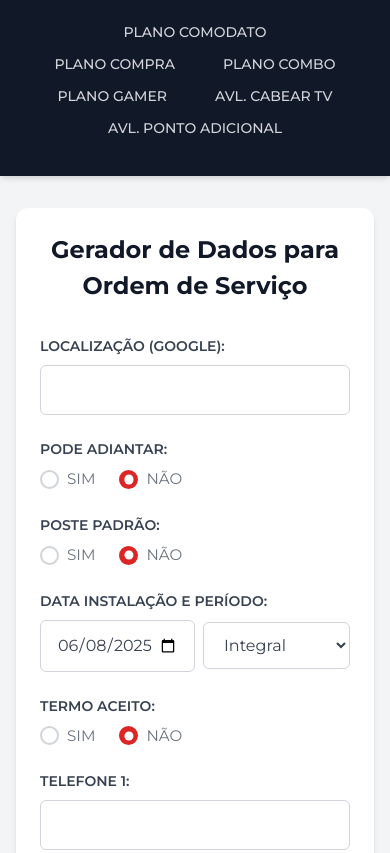
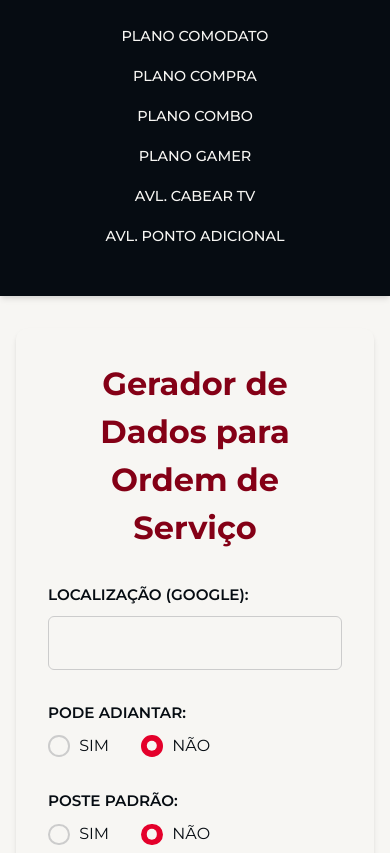
Before and after one commit to SilvasPedro/OS_Comercial, a plain HTML site: page index.html in a window 390 px wide. Shown: the top 853 px of the page. Drawn offline with nearby package versions, Linux system fonts and the light colour scheme.

Commit message:
Javascript atualizado, inserindo formatação de texto com o R$ antes do valores. E atualizado o CSS com novas cores e responsividade.

```diff
--- a/index.html
+++ b/index.html
@@ -10,15 +10,30 @@
     <link href="https://fonts.googleapis.com/css2?family=Montserrat:wght@400;500;600;700&display=swap" rel="stylesheet">
     <script src="https://cdn.tailwindcss.com"></script>
     <link rel="stylesheet" href="style/styles.css">
+
+    <script>
+        tailwind.config = {
+            theme: {
+                extend: {
+                    colors: {
+                        primary: '#840016', /* Vermelho escuro */
+                        secondary: '#E4002B', /* Vermelho vibrante */
+                        tertiary: '#060C12', /* Preto/Azul escuro */
+                        neutral: '#F7F6F3', /* Branco/Creme */
+                    },
+                    fontFamily: {
+                        montserrat: ['Montserrat', 'sans-serif'],
+                    },
+                },
+            },
+        }
+    </script>
 </head>
 
-<body class="flex flex-col items-center">
+<body class="flex flex-col min-h-screen font-montserrat bg-neutral">
 
     <nav class="navbar">
         <div class="nav-container">
-            <!-- <div class="logo-area">
-                <span class="logo-placeholder-text">MinhaLogo</span>
-            </div> -->
             <ul class="menu-links">
                 <li><a href="index.html">PLANO COMODATO</a></li>
                 <li><a href="plano-compra.html">PLANO COMPRA</a></li>
@@ -36,7 +51,7 @@
         <div class="form-container">
             <h1 class="form-title">Gerador de Dados para Ordem de Serviço</h1>
 
-            <form id="osForm" class="grid grid-cols-1 md:grid-cols-2 gap-y-6 gap-x-8">
+            <form id="osForm" class="grid grid-cols-1 md:grid-cols-2 gap-y-8 gap-x-10">
                 <div>
                     <label for="localizacao" class="form-label">LOCALIZAÇÃO (GOOGLE):</label>
                     <input type="text" id="localizacao" name="localizacao" class="form-input">
@@ -72,7 +87,7 @@
 
                 <div>
                     <label for="dataInstalacao" class="form-label">DATA INSTALAÇÃO E PERÍODO:</label>
-                    <div class="flex items-center space-x-2">
+                    <div class="flex items-center space-x-4">
                         <input type="date" id="dataInstalacao" name="dataInstalacao" class="form-input w-1/2">
                         <select id="periodo" name="periodo" class="form-select w-1/2">
                             <option value="Integral">Integral</option>
@@ -142,7 +157,6 @@
                 <div>
                     <label for="modalidade" class="form-label">MODALIDADE DA CONTRATAÇÃO:</label>
                     <input class="form-input" type="text" value="KIT GIGA COMODATO" id="modalidade" disabled>
-                    </select>
                 </div>
 
                 <div>
@@ -158,7 +172,7 @@
 
                 <div>
                     <label for="valorPlano" class="form-label">VALOR DO PLANO:</label>
-                    <input type="text" id="valorPlano" name="valorPlano" class="form-input" placeholder="Ex: R$ 99,90">
+                    <input type="text" id="valorPlano" name="valorPlano" class="form-input" placeholder="Ex: 99,90">
                 </div>
 
                 <div>
@@ -169,7 +183,7 @@
 
                 <div>
                     <label for="total" class="form-label">TOTAL:</label>
-                    <input type="text" id="total" name="total" class="form-input" placeholder="Ex: R$ 99,90">
+                    <input type="text" id="total" name="total" class="form-input" placeholder="Ex: 99,90">
                 </div>
 
                 <div>
@@ -188,7 +202,8 @@
                     </select>
                 </div>
 
-                <div class="md:col-span-2"> <label class="form-label">AVALIAÇÃO PARA PONTO ADICIONAL:</label>
+                <div class="md:col-span-2">
+                    <label class="form-label">AVALIAÇÃO PARA PONTO ADICIONAL:</label>
                     <div class="radio-group">
                         <label class="radio-label">
                             <input type="radio" name="pontoAdicional" value="SIM" class="form-radio">
@@ -201,17 +216,17 @@
                     </div>
                 </div>
 
-                <div class="md:col-span-2 mt-6">
+                <div class="md:col-span-2 mt-8">
                     <button type="button" id="generateText" class="btn btn-primary w-full">
                         Gerar Texto Formatado
                     </button>
                 </div>
             </form>
 
-            <div id="resultArea" class="mt-10 hidden">
-                <h2 class="text-xl font-semibold text-gray-800 mb-4">Texto Formatado:</h2>
-                <textarea id="formattedText" rows="15" class="result-textarea"></textarea>
-                <button id="copyButton" class="btn btn-secondary w-full mt-4">
+            <div id="resultArea" class="mt-12 hidden">
+                <h2 class="text-xl font-semibold text-tertiary mb-6">Texto Formatado:</h2>
+                <textarea id="formattedText" rows="18" class="result-textarea"></textarea>
+                <button id="copyButton" class="btn btn-secondary w-full mt-6">
                     Copiar Texto
                 </button>
             </div>
--- a/js/plano-compra.js
+++ b/js/plano-compra.js
@@ -53,7 +53,7 @@ document.addEventListener('DOMContentLoaded', function() {
             data.velocidadeValorRecarga = osForm.elements['velocidadeValorRecarga'].value.trim() || 'Não informado';
 
             data.taxaAtivacao = osForm.elements['taxaAtivacao'].value.trim() || 'instalação gratuita';
-            data.total = osForm.elements['total'].value.trim() || 'Não informado';
+            data.total = osForm.elements['total'].value.trim(); // Removido o 'R$' inicial para adicionar na formatação
             data.vendedor = osForm.elements['vendedor'].value.trim() || 'Não informado';
             data.dataVencimentoFatura = osForm.elements['dataVencimentoFatura'].value.trim() || 'Não informado';
 
@@ -75,7 +75,7 @@ SERVIÇO: ${data.servico}
 RECARGA MAIOR?: ${data.recargaMaior}
 VELOCIDADE E VALOR DA RECARGA: ${data.velocidadeValorRecarga}
 TAXA DE ATIVAÇÃO: ${data.taxaAtivacao}
-TOTAL: ${data.total}
+TOTAL: ${data.total ? `R$${data.total}` : 'Não informado'}
 VENDEDOR: ${data.vendedor}
 DATA DE VENCIMENTO DA FATURA: ${data.dataVencimentoFatura}
             `.trim();
--- a/style/styles.css
+++ b/style/styles.css
@@ -2,18 +2,18 @@
 :root {
     --font-principal: 'Montserrat', sans-serif;
 
-    --cor-preto: #111827; /* Tailwind gray-900 - um preto suave */
-    --cor-branco: #ffffff;
-    --cor-cinza-chumbo: #374151; /* Tailwind gray-700 */
-    --cor-cinza-medio: #6b7280; /* Tailwind gray-500 */
-    --cor-cinza-claro: #d1d5db; /* Tailwind gray-300 */
-    --cor-cinza-fundo: #f3f4f6; /* Tailwind gray-100 - para o fundo da página */
-    --cor-vermelho: #dc2626; /* Tailwind red-600 */
-    --cor-vermelho-hover: #b91c1c; /* Tailwind red-700 */
+    /* Novas Cores */
+    --cor-primaria: #840016; /* Vermelho escuro para destaque */
+    --cor-secundaria: #E4002B; /* Vermelho vibrante para botões e interações */
+    --cor-fundo-escuro: #060C12; /* Preto/Azul escuro para fundo de seções e texto principal */
+    --cor-fundo-claro: #F7F6F3; /* Branco/Creme para fundo de página e cards */
 
-    --cor-borda: var(--cor-cinza-claro);
-    --cor-input-foco-borda: var(--cor-vermelho);
-    --cor-input-foco-sombra: rgba(220, 38, 38, 0.25); /* Sombra vermelha suave */
+    /* Cores derivadas das novas */
+    --cor-texto-escuro: var(--cor-fundo-escuro);
+    --cor-texto-claro: var(--cor-fundo-claro);
+    --cor-borda: #cccccc; /* Um cinza neutro para bordas */
+    --cor-input-foco-borda: var(--cor-secundaria);
+    --cor-input-foco-sombra: rgba(228, 0, 43, 0.25); /* Sombra suave do vermelho secundário */
 
     --sombra-padrao: 0 4px 6px -1px rgba(0, 0, 0, 0.1), 0 2px 4px -1px rgba(0, 0, 0, 0.06);
 }
@@ -21,132 +21,126 @@
 /* Reset Básico e Estilo do Body */
 body {
     font-family: var(--font-principal);
-    background-color: var(--cor-cinza-fundo);
-    color: var(--cor-cinza-chumbo);
+    background-color: var(--cor-fundo-claro); /* Fundo da página com a cor clara */
+    color: var(--cor-texto-escuro); /* Texto principal com a cor escura */
     margin: 0;
     padding: 0;
     min-height: 100vh;
-    display: flex; /* Já definido no HTML, mas para garantir */
-    flex-direction: column; /* Já definido no HTML */
+    display: flex;
+    flex-direction: column;
 }
 
 /* Estilos do Menu de Navegação */
 .navbar {
     width: 100%;
-    background-color: var(--cor-preto);
-    padding: 1rem 0; /* Apenas padding vertical */
+    background-color: var(--cor-fundo-escuro); /* Fundo do menu com a cor escura */
+    padding: 1rem 0;
     box-shadow: var(--sombra-padrao);
-    position: sticky; /* Faz o menu ficar fixo no topo ao rolar */
+    position: sticky;
     top: 0;
     z-index: 1000;
 }
 
 .nav-container {
     width: 90%;
-    max-width: 1200px; /* Largura máxima para o conteúdo do menu */
-    margin: 0 auto; /* Centraliza o container */
+    max-width: 1200px;
+    margin: 0 auto;
     display: flex;
-    justify-content: space-between; /* Logo à esquerda, links no centro/direita */
+    justify-content: space-between;
     align-items: center;
 }
 
 .logo-area {
-    flex-shrink: 0; /* Impede que a logo encolha */
+    flex-shrink: 0;
 }
 
 .logo-placeholder-text {
-    font-size: 1.75rem; /* Tamanho da fonte para o placeholder da logo */
+    font-size: 1.75rem;
     font-weight: 700;
-    color: var(--cor-branco);
+    color: var(--cor-texto-claro); /* Texto da logo com a cor clara */
     text-decoration: none;
 }
-/* Se for usar uma imagem para a logo:
-.logo-area img {
-    height: 40px;
-    width: auto;
-}
-*/
 
 .menu-links {
     list-style-type: none;
     margin: 0;
     padding: 0;
     display: flex;
-    justify-content: center; /* Centraliza os links */
-    flex-grow: 1; /* Faz os links ocuparem o espaço central */
-    flex-wrap: wrap; /* Permite quebra de linha em telas menores */
+    justify-content: center;
+    flex-grow: 1;
+    flex-wrap: wrap;
 }
 
 .menu-links li {
-    margin: 0 0.5rem; /* Espaçamento horizontal menor entre os links */
+    margin: 0 0.75rem; /* Aumentado um pouco o espaçamento entre os links */
 }
 
 .menu-links a {
-    color: var(--cor-cinza-claro);
+    color: var(--cor-fundo-claro); /* Cor padrão dos links com a cor clara */
     text-decoration: none;
-    font-weight: 500; /* Medium weight */
-    padding: 0.75rem 1rem; /* Mais padding para área de clique maior */
-    border-radius: 0.375rem; /* rounded-md */
+    font-weight: 500;
+    padding: 0.75rem 1.25rem; /* Mais padding para um visual mais robusto */
+    border-radius: 0.375rem;
     transition: background-color 0.2s ease, color 0.2s ease;
-    text-transform: uppercase; /* Deixa os links em maiúsculo */
-    font-size: 0.875rem; /* Tamanho de fonte um pouco menor para os links */
+    text-transform: uppercase;
+    font-size: 0.9rem; /* Levemente maior */
 }
 
 .menu-links a:hover,
 .menu-links a:focus {
-    background-color: var(--cor-cinza-chumbo);
-    color: var(--cor-branco);
+    background-color: var(--cor-primaria); /* Fundo no hover/focus com a cor primária */
+    color: var(--cor-texto-claro); /* Texto no hover/focus permanece claro */
 }
 
 .menu-actions {
-    flex-shrink: 0; /* Impede que esta área encolha */
-    /* Estilos para esta área se necessário */
+    flex-shrink: 0;
 }
 
 
 /* Layout do Conteúdo Principal */
 .main-content {
-    flex-grow: 1; /* Faz o conteúdo principal ocupar o espaço restante */
+    flex-grow: 1;
     width: 100%;
     display: flex;
     justify-content: center;
-    padding: 2rem 1rem; /* Espaçamento ao redor do container do formulário */
+    padding: 3rem 1.5rem; /* Mais espaçamento para a área do formulário */
 }
 
 .form-container {
-    background-color: var(--cor-branco);
-    padding: 2.5rem; /* Aumentado o padding interno */
-    border-radius: 0.75rem; /* Bordas mais arredondadas */
+    background-color: var(--cor-texto-claro); /* Fundo do container do formulário com a cor clara */
+    padding: 3rem; /* Mais padding interno */
+    border-radius: 0.75rem;
     box-shadow: var(--sombra-padrao);
     width: 100%;
+    max-width: 800px; /* Definindo uma largura máxima para o formulário */
 }
 
 .form-title {
-    font-size: 2rem; /* Tamanho maior para o título */
-    font-weight: 700; /* Bold */
-    color: var(--cor-preto);
-    margin-bottom: 2rem; /* Mais espaço abaixo do título */
+    font-size: 2.5rem; /* Título maior e mais impactante */
+    font-weight: 700;
+    color: var(--cor-primaria); /* Título com a cor primária */
+    margin-bottom: 2.5rem; /* Mais espaço abaixo do título */
     text-align: center;
 }
 
 /* Estilos de Formulário */
 .form-label {
     display: block;
-    margin-bottom: 0.5rem;
-    font-weight: 600; /* Semi-bold */
-    color: var(--cor-cinza-chumbo);
-    font-size: 0.875rem;
+    margin-bottom: 0.6rem; /* Mais espaço abaixo do label */
+    font-weight: 600;
+    color: var(--cor-texto-escuro); /* Label com a cor de texto escura */
+    font-size: 0.95rem; /* Levemente maior */
 }
 
 .form-input,
 .form-select,
 .result-textarea {
     width: 100%;
-    padding: 0.75rem 1rem;
+    padding: 0.85rem 1.15rem; /* Mais padding */
     border: 1px solid var(--cor-borda);
-    border-radius: 0.375rem; /* rounded-md */
-    background-color: var(--cor-branco);
-    color: var(--cor-cinza-chumbo);
+    border-radius: 0.375rem;
+    background-color: var(--cor-texto-claro);
+    color: var(--cor-texto-escuro);
     font-size: 1rem;
     transition: border-color 0.2s ease, box-shadow 0.2s ease;
 }
@@ -159,51 +153,48 @@ body {
     box-shadow: 0 0 0 0.2rem var(--cor-input-foco-sombra);
 }
 
-
-
-
 /* Estilos para Radio Buttons */
 .radio-group {
     display: flex;
-    gap: 1.5rem; /* Espaço entre as opções de rádio */
-    margin-top: 0.25rem;
+    gap: 2rem; /* Mais espaço entre as opções */
+    margin-top: 0.5rem;
 }
 
 .radio-label {
     display: inline-flex;
     align-items: center;
     cursor: pointer;
-    font-size: 0.95rem;
-    color: var(--cor-cinza-medio);
+    font-size: 1rem; /* Tamanho padrão da fonte */
+    color: var(--cor-texto-escuro);
 }
 
 .radio-label span {
-    margin-left: 0.5rem;
+    margin-left: 0.6rem; /* Mais espaço entre o rádio e o texto */
 }
 
-.form-radio { /* Estilizando o radio button em si */
-    appearance: none; /* Remove a aparência padrão */
+.form-radio {
+    appearance: none;
     -webkit-appearance: none;
-    width: 1.25em;
-    height: 1.25em;
-    border: 2px solid var(--cor-cinza-claro);
+    width: 1.35em; /* Levemente maior */
+    height: 1.35em;
+    border: 2px solid var(--cor-borda);
     border-radius: 50%;
-    background-color: var(--cor-branco);
+    background-color: var(--cor-texto-claro);
     transition: all 0.2s ease-in-out;
-    position: relative; /* Para o ponto interno */
+    position: relative;
 }
 
 .form-radio:checked {
-    border-color: var(--cor-vermelho);
-    background-color: var(--cor-vermelho);
+    border-color: var(--cor-secundaria); /* Borda do rádio marcado com a cor secundária */
+    background-color: var(--cor-secundaria); /* Fundo do rádio marcado com a cor secundária */
 }
 
-.form-radio:checked::before { /* Ponto interno do radio button */
+.form-radio:checked::before {
     content: '';
     display: block;
-    width: 0.60em;
-    height: 0.60em;
-    background-color: var(--cor-branco);
+    width: 0.65em; /* Ponto interno maior */
+    height: 0.65em;
+    background-color: var(--cor-texto-claro);
     border-radius: 50%;
     position: absolute;
     top: 50%;
@@ -219,89 +210,96 @@ body {
 
 /* Estilos de Botões */
 .btn {
-    padding: 0.875rem 1.5rem;
-    border-radius: 0.375rem; /* rounded-md */
-    font-weight: 600; /* Semi-bold */
+    padding: 1rem 2rem; /* Mais padding para botões maiores */
+    border-radius: 0.375rem;
+    font-weight: 700; /* Bold */
     text-transform: uppercase;
-    letter-spacing: 0.05em; /* Espaçamento entre letras sutil */
+    letter-spacing: 0.08em; /* Mais espaçamento entre letras */
     transition: background-color 0.2s ease, transform 0.1s ease;
     cursor: pointer;
     border: none;
     display: inline-flex;
     justify-content: center;
     align-items: center;
+    font-size: 1rem; /* Tamanho de fonte padrão */
 }
 
 .btn:active {
-    transform: translateY(1px); /* Efeito de clique sutil */
+    transform: translateY(1px);
 }
 
 .btn-primary {
-    background-color: var(--cor-vermelho);
-    color: var(--cor-branco);
+    background-color: var(--cor-secundaria); /* Botão primário com a cor secundária */
+    color: var(--cor-texto-claro);
 }
 
 .btn-primary:hover,
 .btn-primary:focus {
-    background-color: var(--cor-vermelho-hover);
+    background-color: var(--cor-primaria); /* Hover no botão primário com a cor primária */
 }
 
 .btn-secondary {
-    background-color: var(--cor-cinza-chumbo);
-    color: var(--cor-branco);
+    background-color: var(--cor-fundo-escuro); /* Botão secundário com a cor de fundo escura */
+    color: var(--cor-texto-claro);
 }
 
 .btn-secondary:hover,
 .btn-secondary:focus {
-    background-color: var(--cor-preto);
+    background-color: var(--cor-primaria); /* Hover no botão secundário com a cor primária */
 }
 
 .result-textarea {
-    background-color: var(--cor-cinza-fundo); /* Fundo levemente diferente para o textarea */
-    font-family: 'Courier New', Courier, monospace; /* Fonte monoespaçada para o resultado */
-    min-height: 250px; /* Altura mínima aumentada */
-    resize: vertical; /* Permite redimensionar verticalmente */
+    background-color: var(--cor-fundo-claro); /* Fundo do textarea permanece claro */
+    font-family: 'Courier New', Courier, monospace;
+    min-height: 280px; /* Altura mínima levemente aumentada */
+    resize: vertical;
+    border: 1px solid var(--cor-borda); /* Garante borda */
 }
 
-/* Scrollbar (mantendo a original, mas com cores ajustadas se necessário) */
+/* Scrollbar */
 textarea::-webkit-scrollbar {
     width: 10px;
 }
 textarea::-webkit-scrollbar-track {
-    background: var(--cor-cinza-fundo);
+    background: var(--cor-fundo-claro);
     border-radius: 10px;
 }
 textarea::-webkit-scrollbar-thumb {
-    background: var(--cor-cinza-claro);
+    background: var(--cor-borda);
     border-radius: 10px;
 }
 textarea::-webkit-scrollbar-thumb:hover {
-    background: var(--cor-cinza-medio);
+    background: #999999; /* Um cinza mais escuro no hover */
 }
 
 
-/* Responsividade do Menu (Exemplo) */
+/* Responsividade */
 @media (max-width: 768px) {
     .nav-container {
         flex-direction: column;
-        align-items: center; /* Centraliza a logo em telas pequenas */
-        gap: 1rem; /* Espaço entre logo e links */
+        align-items: center;
+        gap: 1.5rem; /* Mais espaço entre logo e links */
     }
 
     .menu-links {
-        justify-content: center; /* Centraliza os links */
+        justify-content: center;
         flex-wrap: wrap;
     }
 
     .menu-links li {
-        margin: 0.25rem 0.5rem; /* Ajusta margens para quebra de linha */
+        margin: 0.5rem 0.75rem; /* Ajusta margens para quebra de linha */
     }
 
     .form-title {
-        font-size: 1.5rem; /* Título menor em telas pequenas */
+        font-size: 2rem; /* Título menor em telas pequenas */
+        margin-bottom: 2rem;
     }
 
     .form-container {
-        padding: 1.5rem;
+        padding: 2rem;
+    }
+
+    .main-content {
+        padding: 2rem 1rem;
     }
 }
```
Also changed, not shown: js/index.js (+4 -4 lines), js/plano-combo.js (+4 -4 lines), js/plano-gamer.js (+4 -4 lines).
